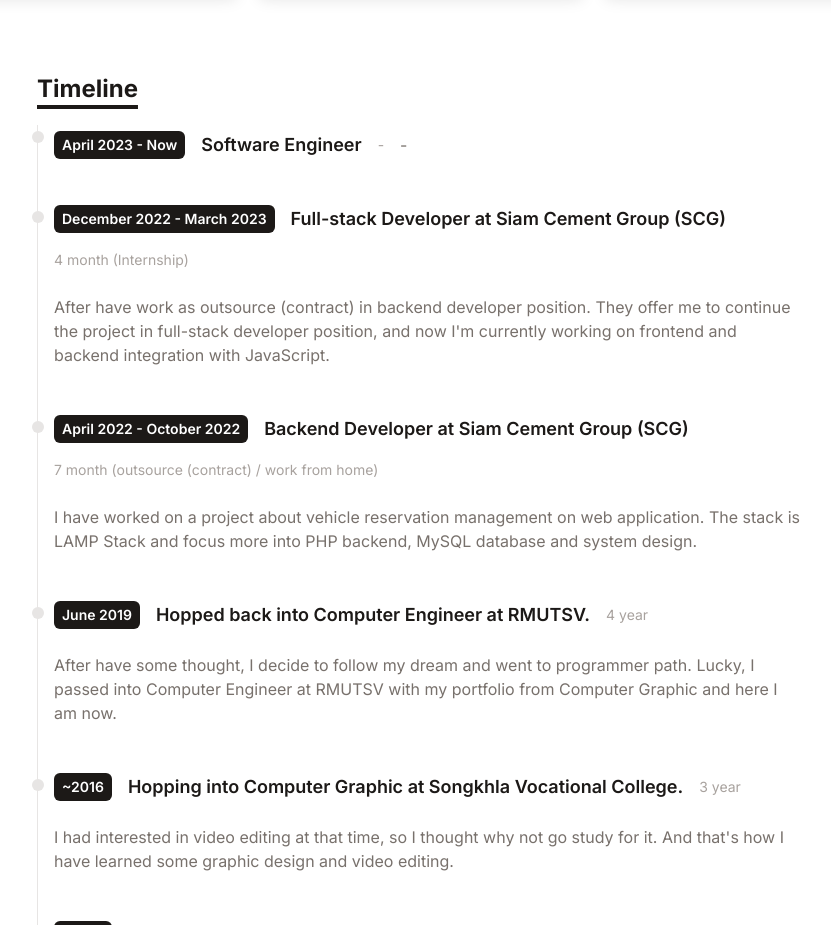
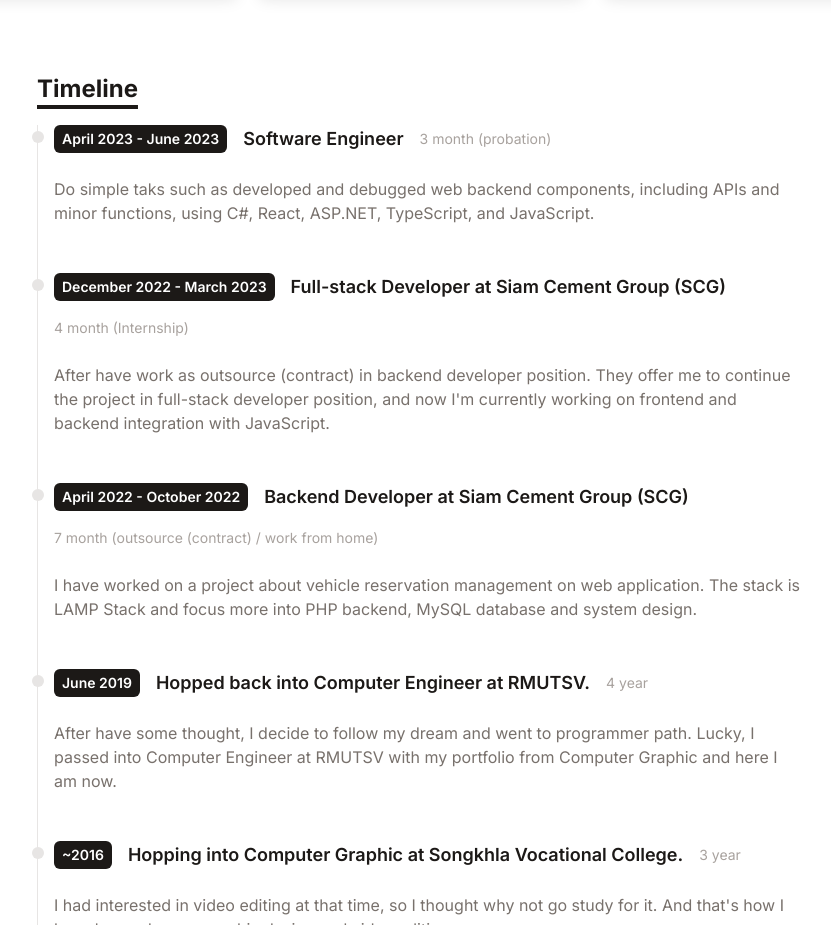
Before and after one commit to pnvttk/portfolio, a React (Vite) app: page / in a window 1280 px wide. Shown: the part 1860-2785 px from the top of the page, without its empty margins (219-1050 px from the left). Built offline with nearby package versions, Linux system fonts and the light colour scheme.

Commit message:
fix: update timelines

```diff
--- a/src/data/timelines.js
+++ b/src/data/timelines.js
@@ -1,9 +1,9 @@
 export default [
   {
-    year: "April 2023 - Now",
+    year: "April 2023 - June 2023",
     title: "Software Engineer",
-    duration: "-",
-    detail: "-",
+    duration: "3 month (probation)",
+    detail: "Do simple taks such as developed and debugged web backend components, including APIs and minor functions, using C#, React, ASP.NET, TypeScript, and JavaScript.",
   },
   {
     year: "December 2022 - March 2023",
```
